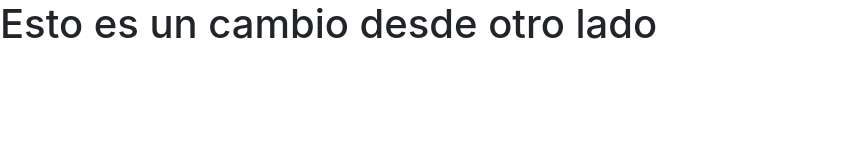
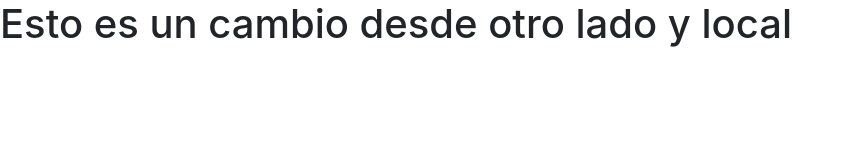
Before and after one commit to rfuentesmora/bootstrap, a plain HTML site: page index.html in a window 1280 px wide. Shown: the whole page, without its empty margins (0-850 px from the left). Drawn offline with nearby package versions, Linux system fonts and the light colour scheme.

Commit message:
modificado2

```diff
--- a/index.html
+++ b/index.html
@@ -12,7 +12,7 @@
   </head>
   <body>
 
-    <h1>Esto es un cambio desde otro lado</h1>
+    <h1>Esto es un cambio desde otro lado y local</h1>
 
 
     <!-- Optional JavaScript -->
```
